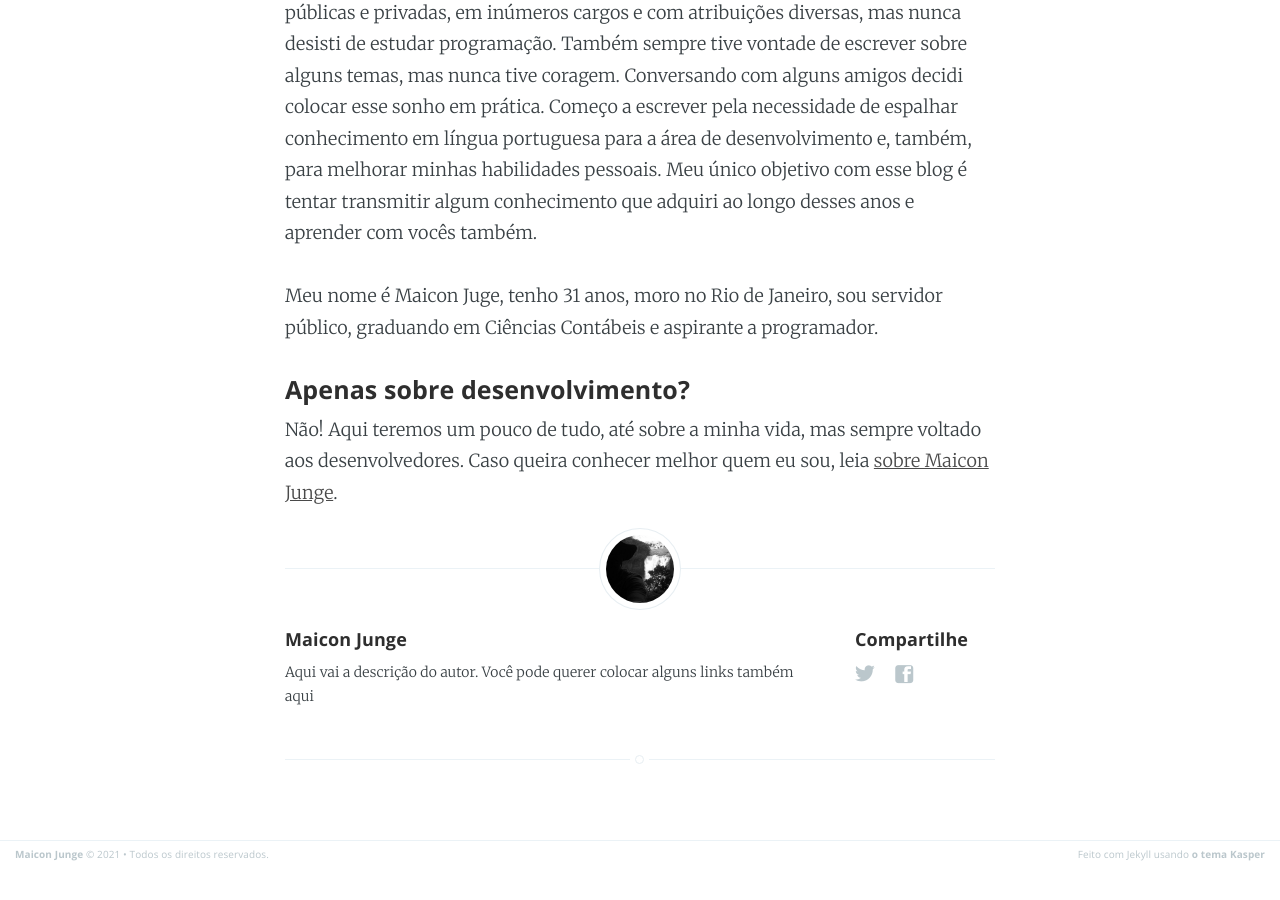
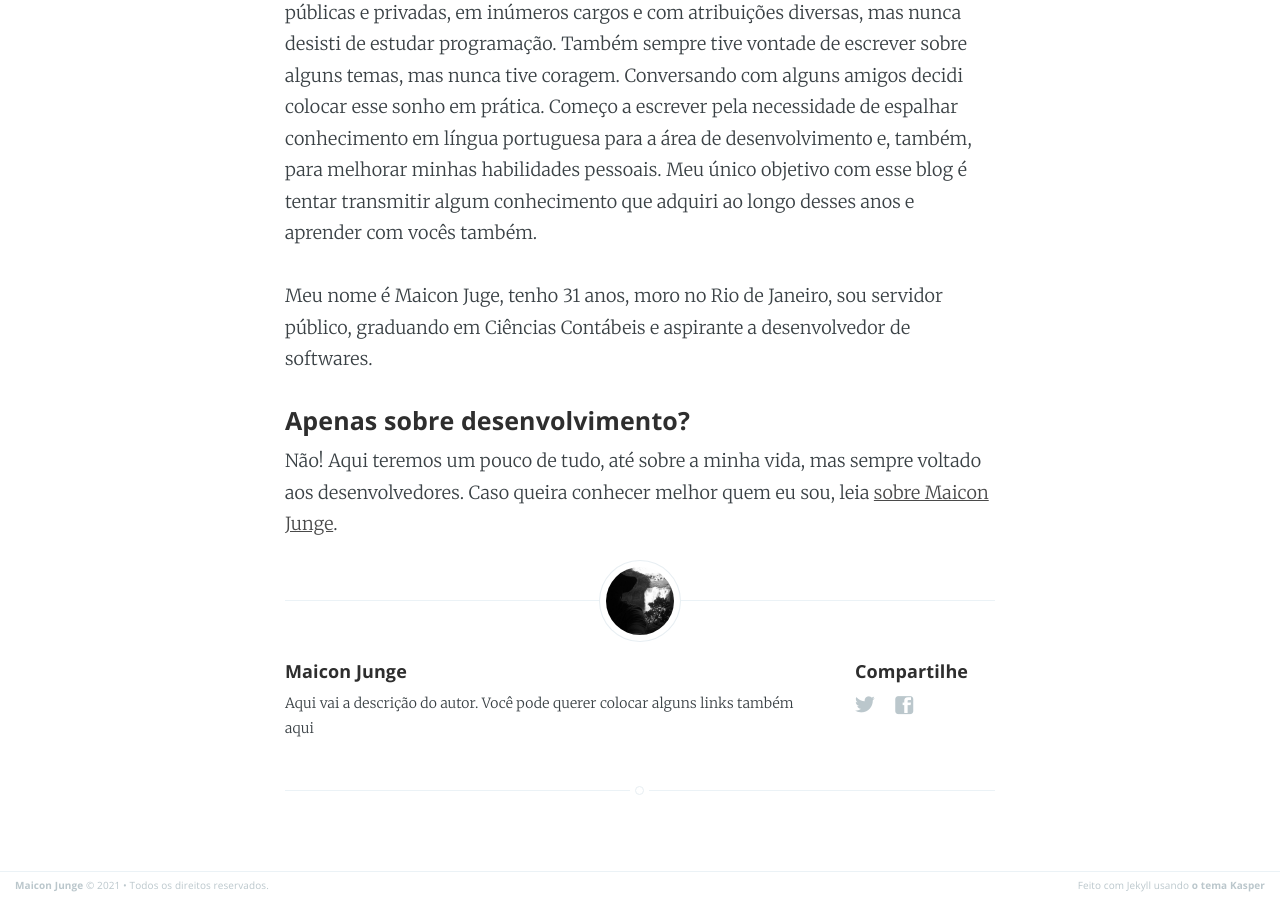
Before and after one commit to MaiconJunge/maiconjunge.github.io, a Jekyll site: the page built from _posts/2021-02-16-hello-world.markdown, in a window 1280 px wide and 900 px high, scrolled down 577 px. Built offline with Jekyll 4.4.1, drawn with Linux system fonts in a browser that asks for light colours; before the commit the page ends 1445 px from its top, so only the background shows below that.

Commit message:
Update 2021-02-16-hello-world.markdown

```diff
--- a/_posts/2021-02-16-hello-world.markdown
+++ b/_posts/2021-02-16-hello-world.markdown
@@ -9,8 +9,7 @@ Como todo site pessoal, é de costume darmos as boas vindas ao público e aprove
 
 Isso nos leva de volta à 2007 quando tive meu primeiro contato com desenvolvimento no curso de Ciências da Computação da UERJ. Comecei fazendo pequenos programas em Pascal e Visual Basic, mas abandonei a graduação e fiz um curso técnico em Análises Clínicas na ETER/FAETEC. Trabalhei em instituições públicas e privadas, em inúmeros cargos e com atribuições diversas, mas nunca desisti de estudar programação. Também sempre tive vontade de escrever sobre alguns temas, mas nunca tive coragem. Conversando com alguns amigos decidi colocar esse sonho em prática. Começo a escrever pela necessidade de espalhar conhecimento em língua portuguesa para a área de desenvolvimento e, também, para melhorar minhas habilidades pessoais. Meu único objetivo com esse blog é tentar transmitir algum conhecimento que adquiri ao longo desses anos e aprender com vocês também.
 
-Meu nome é Maicon Juge, tenho 31 anos, moro no Rio de Janeiro, sou servidor público, graduando em Ciências Contábeis e aspirante a programador.
-
+Meu nome é Maicon Juge, tenho 31 anos, moro no Rio de Janeiro, sou servidor público, graduando em Ciências Contábeis e aspirante a desenvolvedor de softwares.
 <h4>Apenas sobre desenvolvimento?</h4>
 
 Não! Aqui teremos um pouco de tudo, até sobre a minha vida, mas sempre voltado aos desenvolvedores. Caso queira conhecer melhor quem eu sou, leia <a href="/sobre">sobre Maicon Junge</a>.
```
